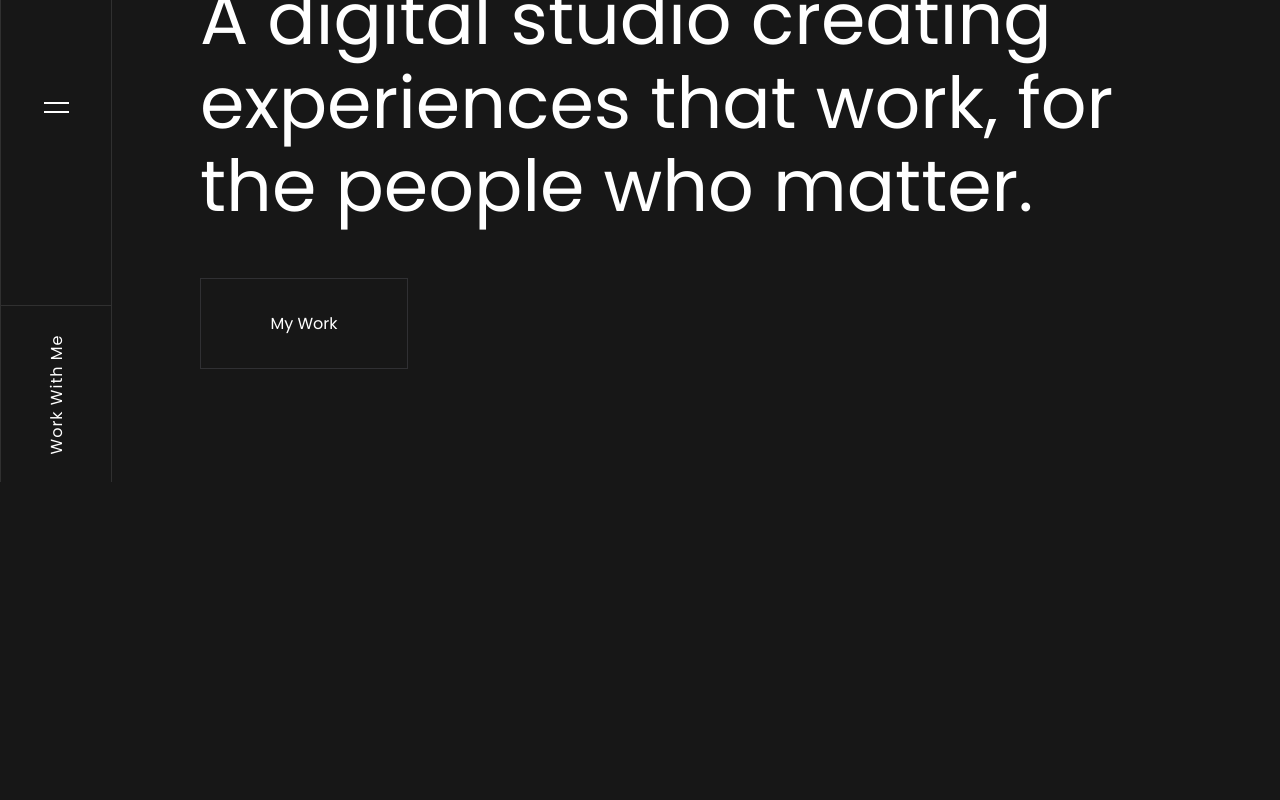
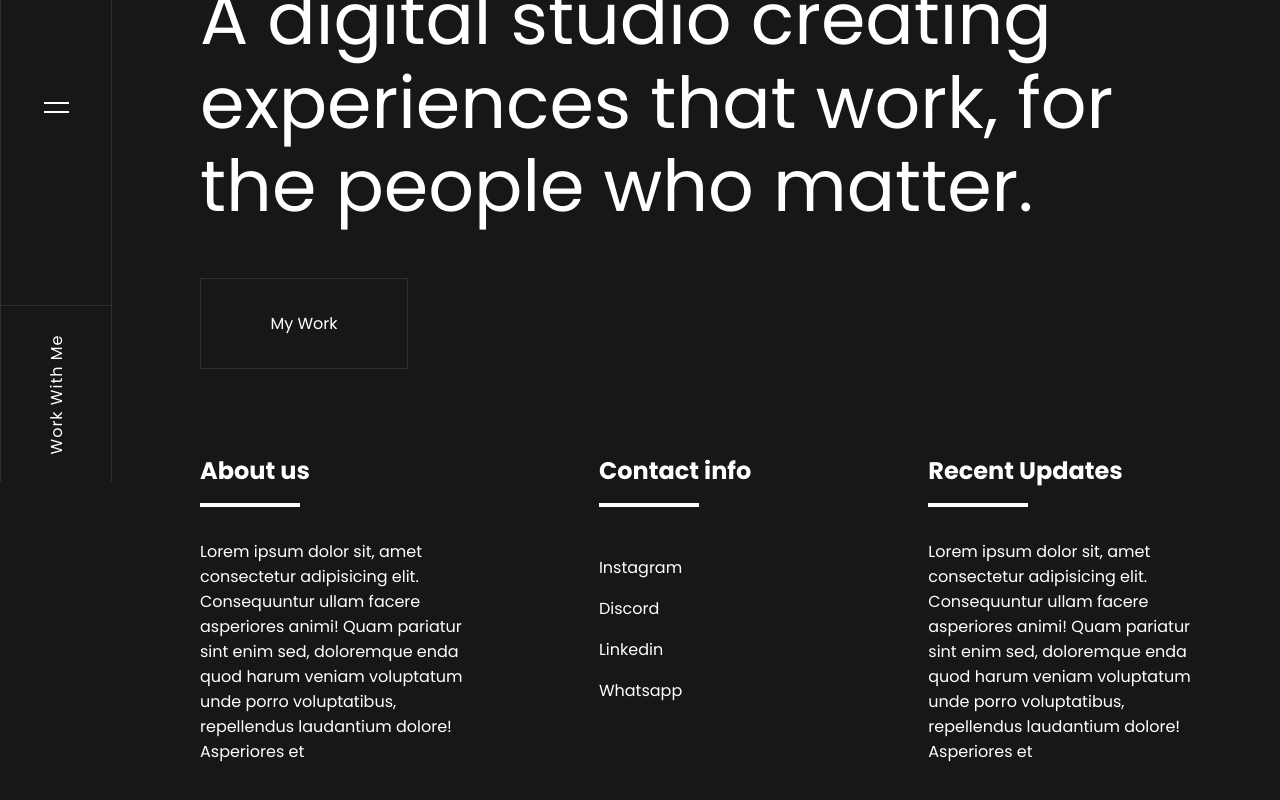
Before and after one commit to KrishnaDhingra/portfolio-website, a React (Create React App) app: page / in a window 1280 px wide. Shown: the part 318-1118 px from the top of the page. Before the commit the page ends 800 px from the top, so only its background shows below. Built offline with nearby package versions, Linux system fonts and the light colour scheme.

Commit message:
Creating the footer component

```diff
--- a/src/App.js
+++ b/src/App.js
@@ -1,5 +1,6 @@
 import Navbar from './components/Navbar/index.js'
 import First_Home_Component from './components/First_Home_Component/index.js'
+import Footer from './components/Footer/index.js'
 import './index.css'
 function App() {
   return (
@@ -7,6 +8,7 @@ function App() {
       <Navbar></Navbar>
       <div className="container">
         <First_Home_Component></First_Home_Component>
+        <Footer></Footer>
       </div>
 
     </div>
--- /dev/null
+++ b/src/components/Footer/footer.css
@@ -0,0 +1,51 @@
+
+.footer{
+    display: flex;
+    box-sizing: border-box;
+    padding: 4rem 0rem;
+    padding-right: 6%;
+    gap: 7rem;
+}
+.top_container{
+    display: flex;
+    flex-direction: column;
+}
+.underline{
+    width: 100px;
+    height: 3.2px;
+    background-color: white;
+    margin-top: -4px;
+}
+.left_box, .middle_box, .right_box{
+    display: flex;
+    flex-basis: 33%;
+    flex-direction: column;
+    gap: 2rem;
+}
+.middle_box{
+    flex-basis: 25%;
+}
+.contact_text li{
+    margin-left: -40px;
+    list-style: none;
+}
+.contact_text{
+    display: flex;
+    flex-direction: column;
+    gap: 1rem;
+}
+.contact_text li:hover a{
+    transition: all 0.2s;
+    color: rgb(163, 159, 159);
+}
+@media only screen and (max-width: 1200px){
+    .footer{
+        padding-right: 0%;
+    }
+}
+@media only screen and (max-width: 1000px){
+    .footer{
+        flex-direction: column;
+        gap: 3rem;
+    }
+}
--- /dev/null
+++ b/src/components/Footer/index.js
@@ -0,0 +1,39 @@
+import './footer.css'
+
+function Footer() {
+    return (
+        <div className="footer">
+            <div className="left_box">
+                <div className="top_container">
+                    <h2 className="about_us_heading">About us</h2>
+                    <div className="underline"></div>
+                </div>
+                <div className="text">Lorem ipsum dolor sit, amet consectetur adipisicing elit. Consequuntur ullam facere asperiores animi! Quam pariatur sint enim sed, doloremque enda quod harum veniam voluptatum unde porro voluptatibus, repellendus laudantium dolore! Asperiores et</div>
+            </div>
+
+            <div className="middle_box">
+                <div className="top_container">
+                    <h2 className="contact_info_heading">Contact info</h2>
+                    <div className="underline"></div>
+                </div>
+                <ul className="contact_text">
+                    <li className="contact_links"><a>Instagram</a></li>
+                    <li className="contact_links"><a>Discord</a></li>
+                    <li className="contact_links"><a>Linkedin</a></li>
+                    <li className="contact_links"><a>Whatsapp</a></li>
+                </ul>
+
+            </div>
+
+            <div className="right_box">
+                <div className="top_container">
+                    <h2 className="recent_updates_heading">Recent Updates</h2>
+                    <div className="underline"></div>
+                </div>
+                <div className="text">Lorem ipsum dolor sit, amet consectetur adipisicing elit. Consequuntur ullam facere asperiores animi! Quam pariatur sint enim sed, doloremque enda quod harum veniam voluptatum unde porro voluptatibus, repellendus laudantium dolore! Asperiores et</div>
+            </div>
+        </div>
+    );
+}
+
+export default Footer;
```
